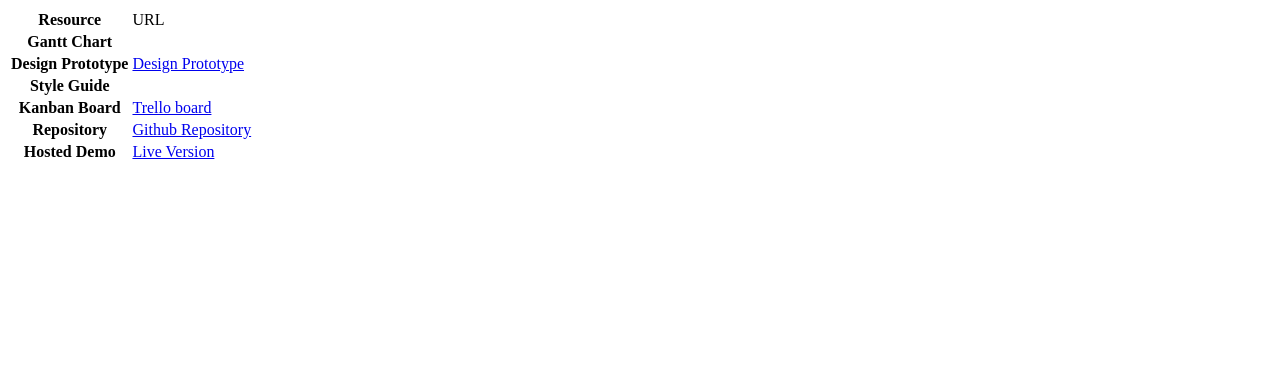
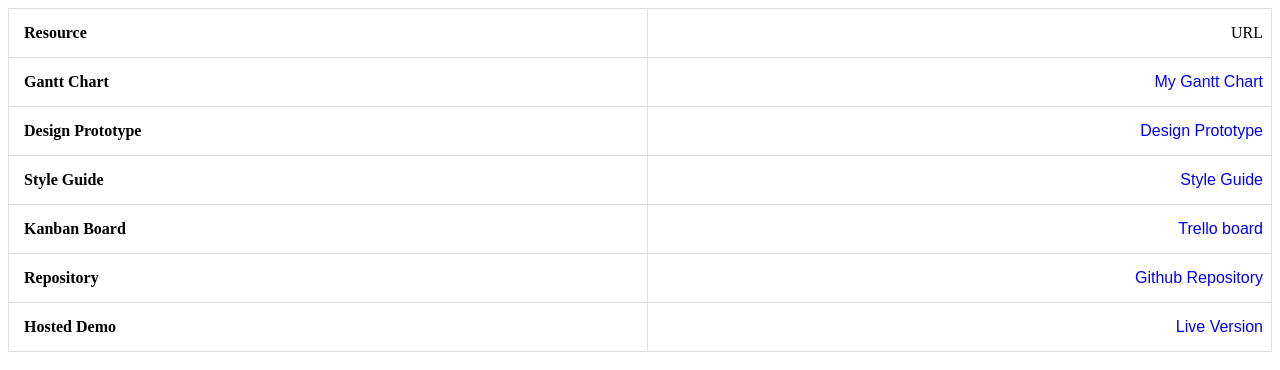
Before and after one commit to Noroff-FEU-Assignments/project-exam-2-JosefineFH, a plain HTML site: page delivery-template.html in a window 1280 px wide. Drawn offline with Linux system fonts and the light colour scheme.

Commit message:
update gantt chart link

```diff
--- a/delivery-template.html
+++ b/delivery-template.html
@@ -1,3 +1,13 @@
+<!DOCTYPE html>
+<html lang="en">
+<head>
+  <meta charset="UTF-8">
+  <meta http-equiv="X-UA-Compatible" content="IE=edge">
+  <meta name="viewport" content="width=device-width, initial-scale=1.0">
+  <title>Project Exam 2</title>
+  <link rel="stylesheet" href="style.css">
+</head>
+<body>
   <table>
     <thead>
       <tr>
@@ -8,7 +18,7 @@
     <tbody>
       <tr>
         <th>Gantt Chart</th>
-      <td></td>
+        <td><a href="https://cumbersome-scarecrow-0fb.notion.site/86e687c7fd3c4b4d998baeab0baff3a1?v=4d5d3e095ab145c6a503b90f46da974a">My Gantt Chart</a></td>
       </tr>
       <tr>
         <th>Design Prototype</th>
@@ -16,7 +26,7 @@
       </tr>
       <tr>
         <th>Style Guide</th>
-      <td></td>
+        <td><a href="https://xd.adobe.com/view/f4d33b4e-6477-40c2-8ccf-1ca32869fc37-a180/">Style Guide</a></td>
       </tr>
       <tr>
         <th>Kanban Board</th>
@@ -32,3 +42,5 @@
       </tr>
     </tbody>
   </table>
+</body>
+</html>
```
Lines whose indentation alone changed are shown as unchanged.
